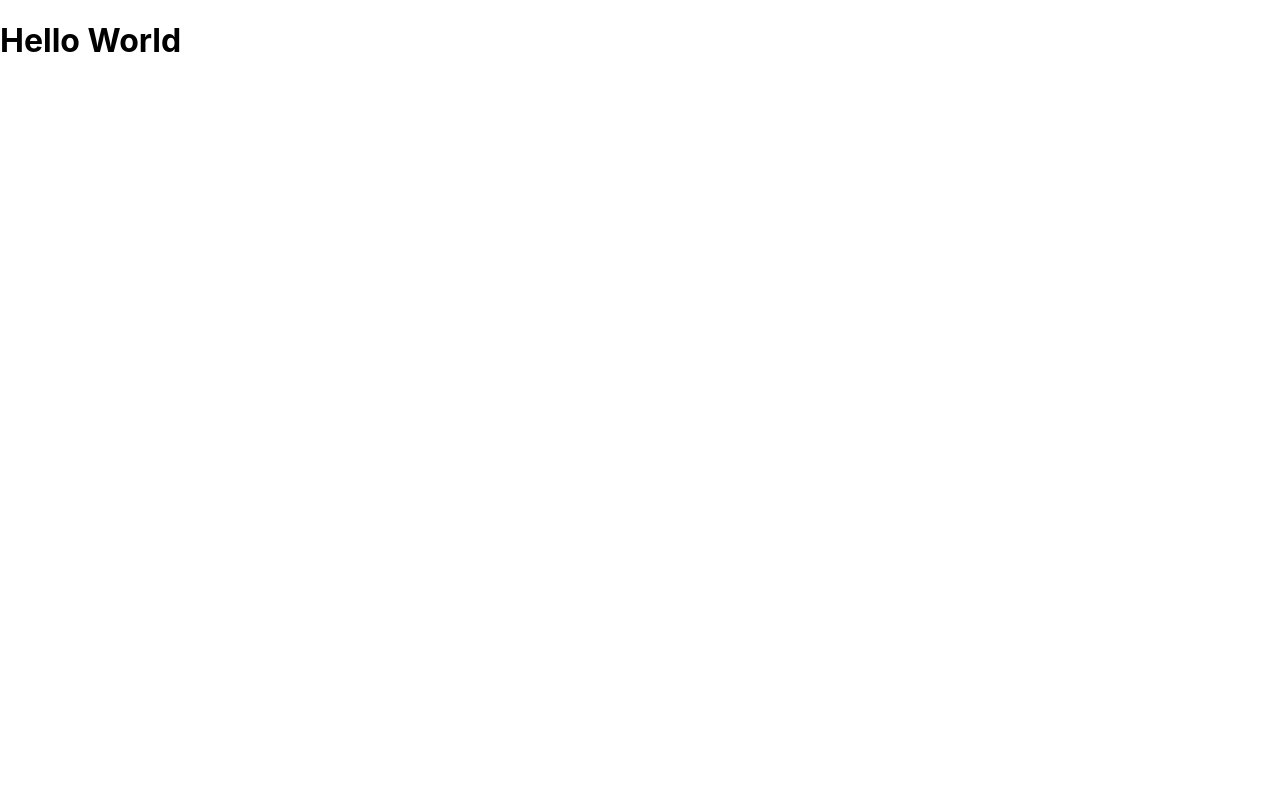
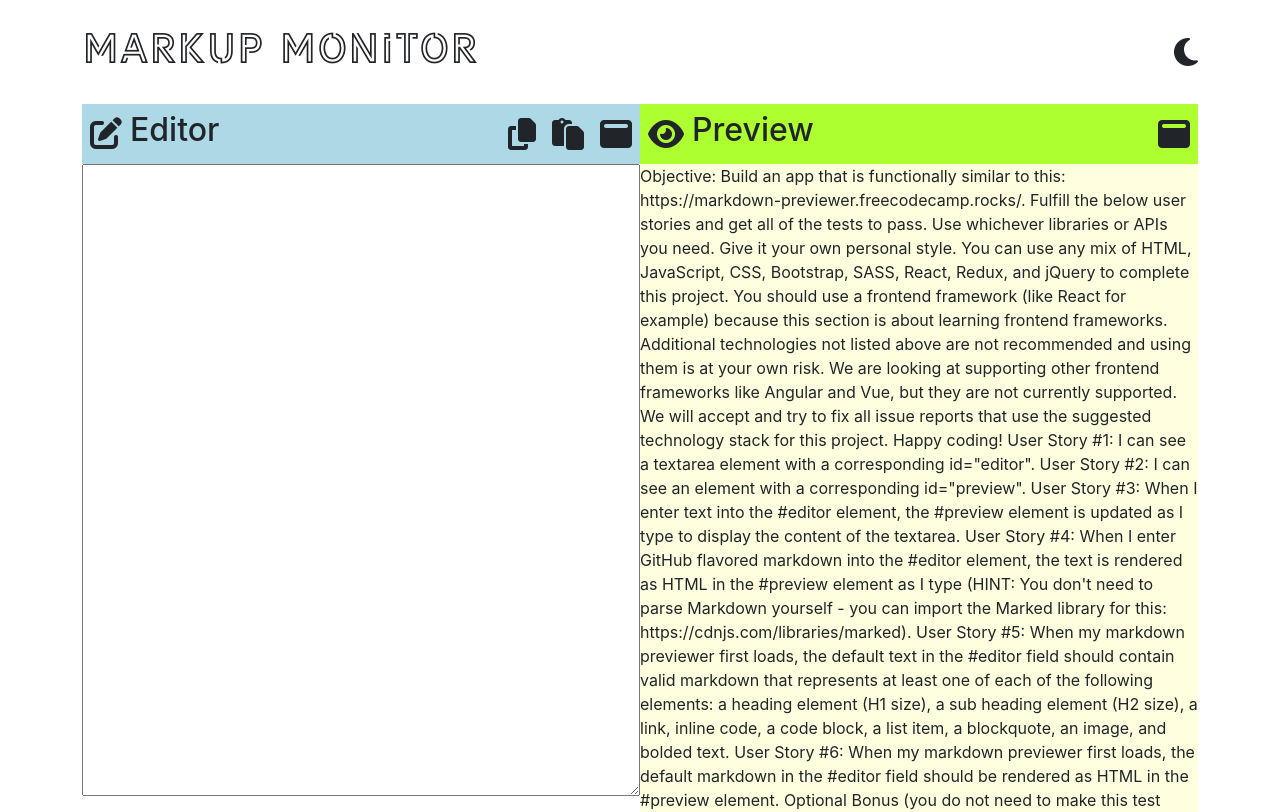
Before and after one commit to AmaanShamim/markupmonitor, a React (Create React App) app: page / in a window 1280 px wide. Shown: the top 812 px of the page. Built offline with nearby package versions, Linux system fonts and the light colour scheme.

Commit message:
completed structuring and anded icons

```diff
--- a/public/index.html
+++ b/public/index.html
@@ -7,10 +7,31 @@
       name="description"
       content="Markup Mate is a clever business name that combines two relevant terms for the website's purpose. 'Markup' refers to the language used to format text, while 'monitor' can also be used as a verb, indicating the act of observing, tracking, or overseeing something,  Together, the name suggests a helpful companion for formatting text."
     />
+    <!-- bootstrap cdn -->
+    <link
+      href="https://cdn.jsdelivr.net/npm/bootstrap@5.3.0/dist/css/bootstrap.min.css"
+      rel="stylesheet"
+      integrity="sha384-9ndCyUaIbzAi2FUVXJi0CjmCapSmO7SnpJef0486qhLnuZ2cdeRhO02iuK6FUUVM"
+      crossorigin="anonymous"
+    />
     <title>Markup Monitor</title>
   </head>
   <body>
     <div id="root"></div>
+    <!-- bootstrap cdn -->
+    <script
+      src="https://cdn.jsdelivr.net/npm/@popperjs/core@2.11.8/dist/umd/popper.min.js"
+      integrity="sha384-I7E8VVD/ismYTF4hNIPjVp/Zjvgyol6VFvRkX/vR+Vc4jQkC+hVqc2pM8ODewa9r"
+      crossorigin="anonymous"
+    ></script>
+    <script
+      src="https://cdn.jsdelivr.net/npm/bootstrap@5.3.0/dist/js/bootstrap.min.js"
+      integrity="sha384-fbbOQedDUMZZ5KreZpsbe1LCZPVmfTnH7ois6mU1QK+m14rQ1l2bGBq41eYeM/fS"
+      crossorigin="anonymous"
+    ></script>
+    <!-- fontawesome cdn -->
+    <script src="https://kit.fontawesome.com/a4b2c88519.js" crossorigin="anonymous"></script>
+
     <script src="https://cdn.freecodecamp.org/testable-projects-fcc/v1/bundle.js"></script>
   </body>
 </html>
--- a/src/App.css
+++ b/src/App.css
@@ -0,0 +1,4 @@
+@font-face {
+    font-family: "Library";
+    src: url("./Fonts/Library.otf") format("truetype");
+  }
--- a/src/App.js
+++ b/src/App.js
@@ -1,9 +1,26 @@
+import './App.css';
+import React, { useState } from "react";
+import InputPreviewer from './Components/InputPreviewer';
+import Navbar from "./Components/Navbar";
 
 
 function App() {
+  const [mode, setmode] = useState("light"); // Whether dark mode is enabled or not.
+  const toggleMode = () => {
+    if (mode === "light") {
+      setmode("dark");
+      document.body.style.backgroundColor = "#2e2948";
+      document.body.style.color = "White";
+    } else {
+      setmode("light");
+      document.body.style.backgroundColor = "White";
+      document.body.style.color = "Black";
+    }
+  };
   return (
     <>
-     <h1>Hello World</h1>
+     <Navbar mode={mode} toggleMode={toggleMode} />
+     <InputPreviewer />
     </>
   );
 }
--- /dev/null
+++ b/src/Components/InputPreviewer.js
@@ -0,0 +1,136 @@
+import React from "react";
+
+export default function InputPreviewer() {
+  return (
+    <>
+      <div
+        className="container"
+        style={{
+          display: "flex",
+          flexDirection: "row",
+          width: "100%",
+        }}
+      >
+        <div
+          style={{
+            width: "50%",
+          }}
+        >
+          <div
+            id="editorToolbox"
+            style={{
+              width: "100%",
+              height: "60px",
+              backgroundColor: "lightblue",
+              display: "flex",
+              flexDirection: "row",
+              alignItems: "center",
+            }}
+          >
+            <div
+              style={{
+                width: "50%",
+                display: "flex",
+                flexDirection: "row",
+                alignItems: "center",
+              }}
+            >
+              <i className="fa-solid fa-pen-to-square fa-2xl mx-2"></i>
+              <h2>Editor</h2>
+            </div>
+            <div
+              style={{
+                width: "50%",
+                display: "flex",
+                justifyContent: "flex-end",
+              }}
+            >
+              <i className="fa-solid fa-copy fa-2xl mx-2"></i>
+              <i className="fa-solid fa-paste fa-2xl mx-2"></i>
+              <i className="fa-solid fa-window-maximize fa-2xl mx-2"></i>
+            </div>
+          </div>
+          <textarea
+            id="editor"
+            type="text"
+            style={{
+              width: "100%",
+              height: "79vh"
+            }}
+          ></textarea>
+        </div>
+        <div
+          style={{
+            width: "50%",
+            backgroundColor: "lightyellow",
+          }}
+        >
+          <div
+            id="previewToolbox"
+            style={{
+              backgroundColor: "greenyellow",
+              display: "flex",
+              flexDirection: "row",
+              alignItems: "center"
+            }}
+          >
+            <div style={{
+                width: "50%",
+                display: "flex",
+                flexDirection: "row",
+                alignItems: "center",
+                height: "60px"
+            }}>
+              <i className="fa-solid fa-eye fa-2xl mx-2"></i>
+              <h2>Preview</h2>
+            </div>
+            <i className="fa-solid fa-window-maximize fa-2xl mx-2" style={{
+                width: "50%",
+                display: "flex",
+                justifyContent: "flex-end"
+            }}></i>
+          </div>
+          <p id="preview">
+            Objective: Build an app that is functionally similar to this:
+            https://markdown-previewer.freecodecamp.rocks/. Fulfill the below
+            user stories and get all of the tests to pass. Use whichever
+            libraries or APIs you need. Give it your own personal style. You can
+            use any mix of HTML, JavaScript, CSS, Bootstrap, SASS, React, Redux,
+            and jQuery to complete this project. You should use a frontend
+            framework (like React for example) because this section is about
+            learning frontend frameworks. Additional technologies not listed
+            above are not recommended and using them is at your own risk. We are
+            looking at supporting other frontend frameworks like Angular and
+            Vue, but they are not currently supported. We will accept and try to
+            fix all issue reports that use the suggested technology stack for
+            this project. Happy coding! User Story #1: I can see a textarea
+            element with a corresponding id="editor". User Story #2: I can see
+            an element with a corresponding id="preview". User Story #3: When I
+            enter text into the #editor element, the #preview element is updated
+            as I type to display the content of the textarea. User Story #4:
+            When I enter GitHub flavored markdown into the #editor element, the
+            text is rendered as HTML in the #preview element as I type (HINT:
+            You don't need to parse Markdown yourself - you can import the
+            Marked library for this: https://cdnjs.com/libraries/marked). User
+            Story #5: When my markdown previewer first loads, the default text
+            in the #editor field should contain valid markdown that represents
+            at least one of each of the following elements: a heading element
+            (H1 size), a sub heading element (H2 size), a link, inline code, a
+            code block, a list item, a blockquote, an image, and bolded text.
+            User Story #6: When my markdown previewer first loads, the default
+            markdown in the #editor field should be rendered as HTML in the
+            #preview element. Optional Bonus (you do not need to make this test
+            pass): My markdown previewer interprets carriage returns and renders
+            them as br (line break) elements. You can build your project by
+            using this CodePen template and clicking Save to create your own
+            pen. Or you can use this CDN link to run the tests in any
+            environment you like:
+            https://cdn.freecodecamp.org/testable-projects-fcc/v1/bundle.js Once
+            you're done, submit the URL to your working project with all its
+            tests passing.
+          </p>
+        </div>
+      </div>
+    </>
+  );
+}
--- /dev/null
+++ b/src/Components/Navbar.js
@@ -0,0 +1,19 @@
+import React from 'react'
+
+export default function Navbar(props) {
+  return (
+    <>
+      <div className="container d-flex justify-content-between my-4">
+        <h1 style={{
+            fontFamily: "Library"
+        }}>Markup Monitor</h1>
+        <div style={{
+            display: "flex",
+            alignItems: "center"
+        }}>
+          {props.mode==="dark"?<i onClick={props.toggleMode} className="fa-solid fa-sun fa-2xl"></i>:<i onClick={props.toggleMode} className="fa-solid fa-moon fa-2xl"></i>}
+        </div>
+      </div>
+    </>
+  )
+}
```
Also changed, not shown: src/Fonts/Library.otf (added).
